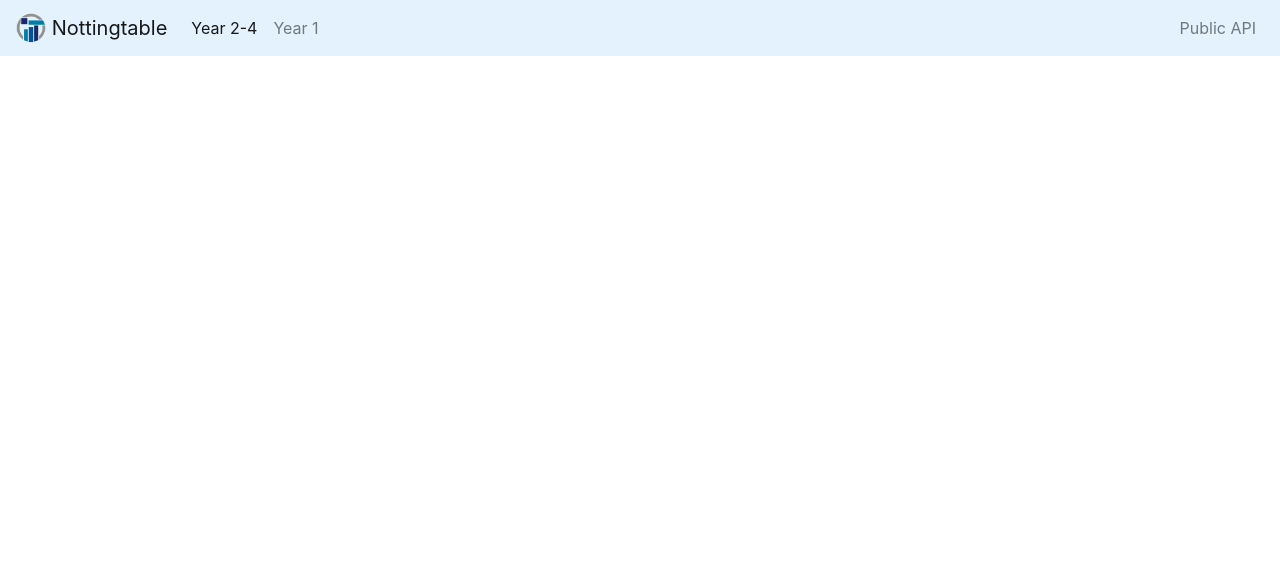
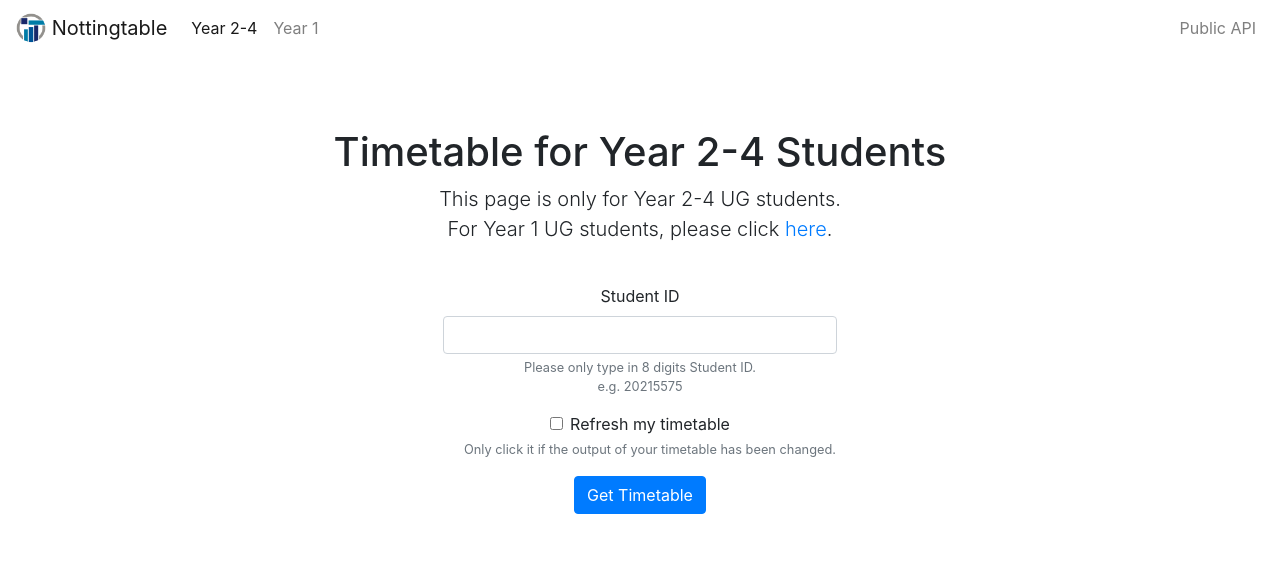
Before and after one commit to Steven1677/nottingtable-flask, a Flask app: page / in a window 1280 px wide. Shown: the top 585 px of the page. Run offline with Flask 2, Linux system fonts and the light colour scheme; some libraries are stand-ins or nearby versions.

Commit message:
Add front page

```diff
--- a/nottingtable/crawler/individual.py
+++ b/nottingtable/crawler/individual.py
@@ -77,7 +77,7 @@ def get_individual_timetable(url, student_id, is_year1=False):
     # print(url)
     res = requests.get(url)
     if res.status_code != 200:
-        raise Exception('Student Number Not Found.')
+        raise NameError('Student ID Not Found.')
     soup = BeautifulSoup(res.text, 'lxml')
     timetable = soup.find(border='1')
 
--- a/nottingtable/front_page/templates/base.html
+++ b/nottingtable/front_page/templates/base.html
@@ -26,7 +26,7 @@
     <link href="{{ url_for('static', filename='starter-template.css') }}" rel="stylesheet">
 </head>
 <body>
-<nav class="navbar navbar-expand-md navbar-light fixed-top" style="background-color: #e3f2fd;">
+<nav class="navbar navbar-expand-md navbar-light fixed-top bg-white">
     <a class="navbar-brand" href="/">
         <img src="{{ url_for('static', filename='itip-logo.png') }}" width="30" height="30"
              class="d-inline-block align-top" loading="lazy">
@@ -61,7 +61,7 @@
 
 <main role="main" class="container">
 
-    <div class="starter-template">
+    <div class="instruction-content">
         {% block content %}{% endblock %}
     </div>
 
--- a/nottingtable/front_page/templates/index.html
+++ b/nottingtable/front_page/templates/index.html
@@ -2,3 +2,34 @@
 {% set active_page = "index" %}
 
 {% block title %} Year 2-4 Timetable {% endblock %}
+
+{% block content %}
+    <h1>Timetable for Year 2-4 Students</h1>
+    <p class="lead">
+        This page is only for Year 2-4 UG students.
+        <br>
+        For Year 1 UG students, please click <a href="/year-1">here</a>.
+    </p>
+    <div class="col-xl-5 col-lg-6 col-md-8 col-sm-10 mx-auto text-center form p-4">
+        <form action="/api/individual/ical" , method="GET">
+            <div class="form-group">
+                <label for="id">Student ID</label>
+                <input onkeypress="return (event.charCode!==8 && event.charCode===0 || (event.charCode >= 48 && event.charCode <= 57))"
+                       name="id" type="text" class="form-control" id="id" aria-describedby="studentID">
+                <small id="forceRefresh" class="form-text text-muted">
+                    Please only type in 8 digits Student ID.
+                    <br>
+                    e.g. 20215575
+                </small>
+
+            </div>
+            <div class="form-group form-check">
+                <input name="force-refresh" type="checkbox" class="form-check-input" id="force-refresh" value="1">
+                <label class="form-check-label" for="force-refresh">Refresh my timetable</label>
+                <small id="forceRefresh" class="form-text text-muted">Only click it if the output of your timetable has
+                    been changed.</small>
+            </div>
+            <button type="submit" class="btn btn-primary">Get Timetable</button>
+        </form>
+    </div>
+{% endblock %}
--- a/nottingtable/static/starter-template.css
+++ b/nottingtable/static/starter-template.css
@@ -1,7 +1,7 @@
 body {
   padding-top: 5rem;
 }
-.starter-template {
+.instruction-content {
   padding: 3rem 1.5rem;
   text-align: center;
 }
```
Also changed, not shown: nottingtable/api/views.py (+6 -3 lines), nottingtable/front_page/templates/year-1.html (+29 -0 lines).
